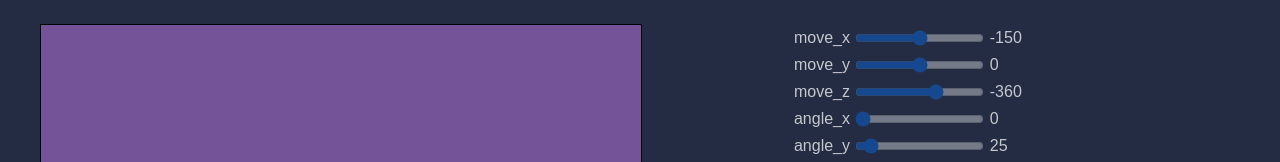
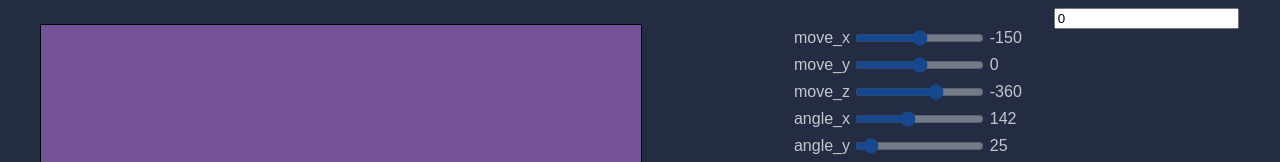
Before and after one commit to bsantanad/juicer, a plain HTML site: page index.html in a window 1280 px wide. Shown: the top 162 px of the page. Drawn offline with Linux system fonts and the light colour scheme.

Commit message:
support for multiple shapes
juicer now is able to create diferent figures given
an array of coordinates, and do the tranfrom, scale
and rotation individualy.

Signed-off-by: bsantanad <0211518@up.edu.mx>

```diff
--- a/base.js
+++ b/base.js
@@ -1,6 +1,28 @@
 "use strict";
 
+var global = this;
+var objects = [];
+for (let i=0; i<2; i++) {
+    var object = {
+      uniforms: {
+        u_matrix: m4.identity(),
+      },
+      translation: [-150, 0, -360],
+      rotation: [m4.deg2rad(142), m4.deg2rad(25), m4.deg2rad(325)],
+      scale: [1, 1, 1],
+    };
+    global.objects.push(object);
+}
 
+function computeMatrix(viewProjectionMatrix, translation, rotation, scale) {
+    var matrix = m4.translate(viewProjectionMatrix,
+                              translation[0], translation[1], translation[2]);
+    matrix = m4.xRotate(matrix, rotation[0]);
+    matrix = m4.yRotate(matrix, rotation[1]);
+    matrix = m4.zRotate(matrix, rotation[2]);
+    matrix = m4.scale(matrix, scale[0], scale[1], scale[2]);
+    return matrix;
+}
 
 function main() {
   /* get canvas from html*/
@@ -13,6 +35,7 @@ function main() {
     console.log("cant run webgl");
     return;
   }
+
 
   /* get shader scripts from html */
   var vertexShaderSource = document.querySelector("#vertex-shader-3d").text;
@@ -33,72 +56,87 @@ function main() {
   /* fragment shader */
   var colorLocation = gl.getUniformLocation(program, "u_color");
 
-  /* ARRAY_BUFFER = positionBuffer */
-  var positionBuffer = gl.createBuffer();
-  gl.bindBuffer(gl.ARRAY_BUFFER, positionBuffer);
 
-  /* fill buffer */
-  setGeometry(gl);
+  const triangle = createTriangle(gl);
+  const triangle2 = createTriangle2(gl);
+  var shapes = [
+    triangle,
+    triangle2,
+  ];
+
+  var objectsToDraw = [];
+  //var objects = [];
+
+  /* init scale, rotation, etc.. values */
+  for (let i=0; i<2; i++) {
+    objectsToDraw.push({
+      program: program,
+      bufferInfo: shapes[i],
+      uniforms: global.objects[i].uniforms
+    });
+  }
+
 
   var colorBuffer = gl.createBuffer();
   gl.bindBuffer(gl.ARRAY_BUFFER, colorBuffer);
   setColors(gl);
 
-  /* init scale, rotation, etc.. values */
-  var translation = [-150, 0, -360];
-  var rotation = [m4.deg2rad(0), m4.deg2rad(25), m4.deg2rad(325)];
-  var scale = [1, 1, 1];
   var fieldOfViewRadians = m4.deg2rad(60);
   var cameraAngleRadians = m4.deg2rad(0);
 
   drawScene();
 
+  var shapeIndex = document.getElementById('shape').value
+  reloadSliders()
+  function reloadSliders(){
     webgl_ui.setupSlider("#move_x",
-            {value: translation[0],
+              {value: global.objects[shapeIndex].translation[0],
                slide: updatePosition(0),
                min: -500,
                max: 200 });
     webgl_ui.setupSlider("#move_y",
-            {value: translation[1],
+             {value: global.objects[shapeIndex].translation[1],
               slide: updatePosition(1),
                min: -200,
                max: 200 });
     webgl_ui.setupSlider("#move_z",
-            {value: translation[2],
+              {value: global.objects[shapeIndex].translation[2],
                slide: updatePosition(2),
                min: -1000,
                max: 0 });
 
     webgl_ui.setupSlider("#angle_x",
-            {value: m4.rad2deg(rotation[0]),
+              {value: m4.rad2deg(global.objects[shapeIndex].rotation[0]),
                slide: updateRotation(0),
                max: 360});
     webgl_ui.setupSlider("#angle_y",
-            {value: m4.rad2deg(rotation[1]),
+              {value: m4.rad2deg(global.objects[shapeIndex].rotation[1]),
                slide: updateRotation(1),
                max: 360});
     webgl_ui.setupSlider("#angle_z",
-            {value: m4.rad2deg(rotation[2]),
+              {value: m4.rad2deg(global.objects[shapeIndex].rotation[2]),
                slide: updateRotation(2),
                max: 360});
 
     webgl_ui.setupSlider("#scale_x",
-            {value: scale[0],
+              {value: global.objects[shapeIndex].scale[0],
                slide: updateScale(0),
                min: -5, max: 5, step: 0.01, precision: 2});
     webgl_ui.setupSlider("#scale_y",
-            {value: scale[1],
+              {value: global.objects[shapeIndex].scale[1],
                slide: updateScale(1),
                min: -5, max: 5, step: 0.01, precision: 2});
     webgl_ui.setupSlider("#scale_z",
-            {value: scale[2],
+              {value: global.objects[shapeIndex].scale[2],
                slide: updateScale(2),
                min: -5, max: 5, step: 0.01, precision: 2});
 
+  }
   webgl_ui.setupSlider("#camera",
              {value: m4.rad2deg(cameraAngleRadians),
               slide: updateCameraAngle,
               min: -360, max: 360});
+
   function updateCameraAngle(event, ui) {
     cameraAngleRadians = m4.deg2rad(ui.value);
     drawScene();
@@ -106,7 +144,7 @@ function main() {
 
   function updatePosition(index) {
     return function(event, ui) {
-      translation[index] = ui.value;
+      global.objects[shapeIndex].translation[index] = ui.value;
       drawScene();
     };
   }
@@ -115,14 +153,14 @@ function main() {
     return function(event, ui) {
       var angleInDegrees = ui.value;
       var angleInRadians = angleInDegrees * Math.PI / 180;
-      rotation[index] = angleInRadians;
+      global.objects[shapeIndex].rotation[index] = angleInRadians;
       drawScene();
     };
   }
 
   function updateScale(index) {
     return function(event, ui) {
-      scale[index] = ui.value;
+      global.objects[shapeIndex].scale[index] = ui.value;
       drawScene();
     };
   }
@@ -132,7 +170,6 @@ function main() {
     gl.viewport(0, 0, gl.canvas.width, gl.canvas.height);
 
     /* clear canvas */
-    //gl.clearColor(1, 0.5, 0.9, 1);
     gl.clearColor(0.454, 0.325, 0.6, 1);
     gl.clear(gl.COLOR_BUFFER_BIT | gl.DEPTH_BUFFER_BIT);
 
@@ -141,36 +178,6 @@ function main() {
 
     /* depth has entered the chat */
     gl.enable(gl.DEPTH_TEST);
-
-    /* tell webgl to use our program (two shaders combined) */
-    gl.useProgram(program);
-
-    /* turn on attr */
-    gl.enableVertexAttribArray(positionAttrLocation);
-    gl.bindBuffer(gl.ARRAY_BUFFER, positionBuffer);
-
-
-    /* tell the attr how to read data from buffer */
-    var size = 3;
-    var type = gl.FLOAT;
-    var normalize = false;
-    var stride = 0;
-    var offset = 0;
-    gl.vertexAttribPointer(
-        positionAttrLocation, size, type, normalize, stride, offset);
-
-    /* turn on attr */
-    gl.enableVertexAttribArray(colorAttrLocation);
-    gl.bindBuffer(gl.ARRAY_BUFFER, colorBuffer);
-
-    /* tell the attr how to read data from buffer */
-    var size = 3;
-    var type = gl.UNSIGNED_BYTE;
-    var normalize = true; // convert 0-255 to 0-1
-    var stride = 0;
-    var offset = 0;
-    gl.vertexAttribPointer(
-        colorAttrLocation, size, type, normalize, stride, offset);
 
     /* enable perspective and field of view*/
     var aspect = gl.canvas.clientWidth / gl.canvas.clientHeight;
@@ -186,22 +193,83 @@ function main() {
     var viewMatrix = m4.inverse(cameraMatrix);
     var viewProjectionMatrix = m4.multiply(projectionMatrix, viewMatrix);
 
-    /* tranform the matrix */
-    var matrix = m4.translate(viewProjectionMatrix, translation[0], translation[1], translation[2]);
-    matrix = m4.xRotate(matrix, rotation[0]);
-    matrix = m4.yRotate(matrix, rotation[1]);
-    matrix = m4.zRotate(matrix, rotation[2]);
-    matrix = m4.scale(matrix, scale[0], scale[1], scale[2]);
+    // compute matrix for each object
+    objects.forEach(function(object) {
+        object.uniforms.u_matrix = computeMatrix(
+        viewProjectionMatrix,
+        object.translation,
+        object.rotation,
+        object.scale);
+    });
+
+    // draw the damn thing
+    objectsToDraw.forEach(function(object) {
+        gl.useProgram(object.program);
+        gl.enableVertexAttribArray(positionAttrLocation);
+        gl.bindBuffer(gl.ARRAY_BUFFER, object.bufferInfo);
+
+        var size = 3;
+        var type = gl.FLOAT;
+        var normalize = false;
+        var stride = 0;
+        var offset = 0;
+        gl.vertexAttribPointer(
+            positionAttrLocation, size, type, normalize, stride, offset);
+
+        ///// COLOR
+        gl.enableVertexAttribArray(colorAttrLocation);
+        gl.bindBuffer(gl.ARRAY_BUFFER, colorBuffer);
+
+        /* tell the attr how to read data from buffer */
+        var size = 3;
+        var type = gl.UNSIGNED_BYTE;
+        var normalize = true; // convert 0-255 to 0-1
+        var stride = 0;
+        var offset = 0;
+        gl.vertexAttribPointer(
+            colorAttrLocation, size, type, normalize, stride, offset);
+        ///// COLOR end
 
         // Set the matrix.
-    gl.uniformMatrix4fv(matrixLocation, false, matrix);
+        gl.uniformMatrix4fv(matrixLocation, false, object.uniforms.u_matrix);
 
         // Draw the geometry.
         var primitiveType = gl.TRIANGLES;
         var offset = 0;
-    var count = 16 * 6;
+        var count = 3;
         gl.drawArrays(primitiveType, offset, count);
+
+    });
   }
+  return {
+    reloadSliders: reloadSliders
+  }
+}
+
+function createTriangle(gl) {
+  var positionBuffer = gl.createBuffer();
+  gl.bindBuffer(gl.ARRAY_BUFFER, positionBuffer);
+  gl.bufferData(
+      gl.ARRAY_BUFFER,
+      new Float32Array([
+          0,   0,  0,
+          0, 150,   0,
+          30,   0,  0]),
+      gl.STATIC_DRAW);
+  return positionBuffer;
+}
+
+function createTriangle2(gl) {
+  var positionBuffer = gl.createBuffer();
+  gl.bindBuffer(gl.ARRAY_BUFFER, positionBuffer);
+  gl.bufferData(
+      gl.ARRAY_BUFFER,
+      new Float32Array([
+          30,   0,  0,
+          30,  30,  0,
+          100,   0,  0]),
+      gl.STATIC_DRAW);
+  return positionBuffer;
 }
 
 // Fill the buffer with colors for the 'F'.
--- a/index.html
+++ b/index.html
@@ -19,8 +19,10 @@
         <div id="scale_y"></div>
         <div id="scale_z"></div>
         <div id="camera"></div>
-  </div>
-</div>
+      </div>
+    </div>
+    <input type="text" id="shape" name="shape"
+           value="0" onchange="main()"><br>
     <script id="vertex-shader-3d" type="notjs">
       attribute vec4 a_position;
       attribute vec4 a_color;
```
Lines whose indentation alone changed are shown as unchanged.
